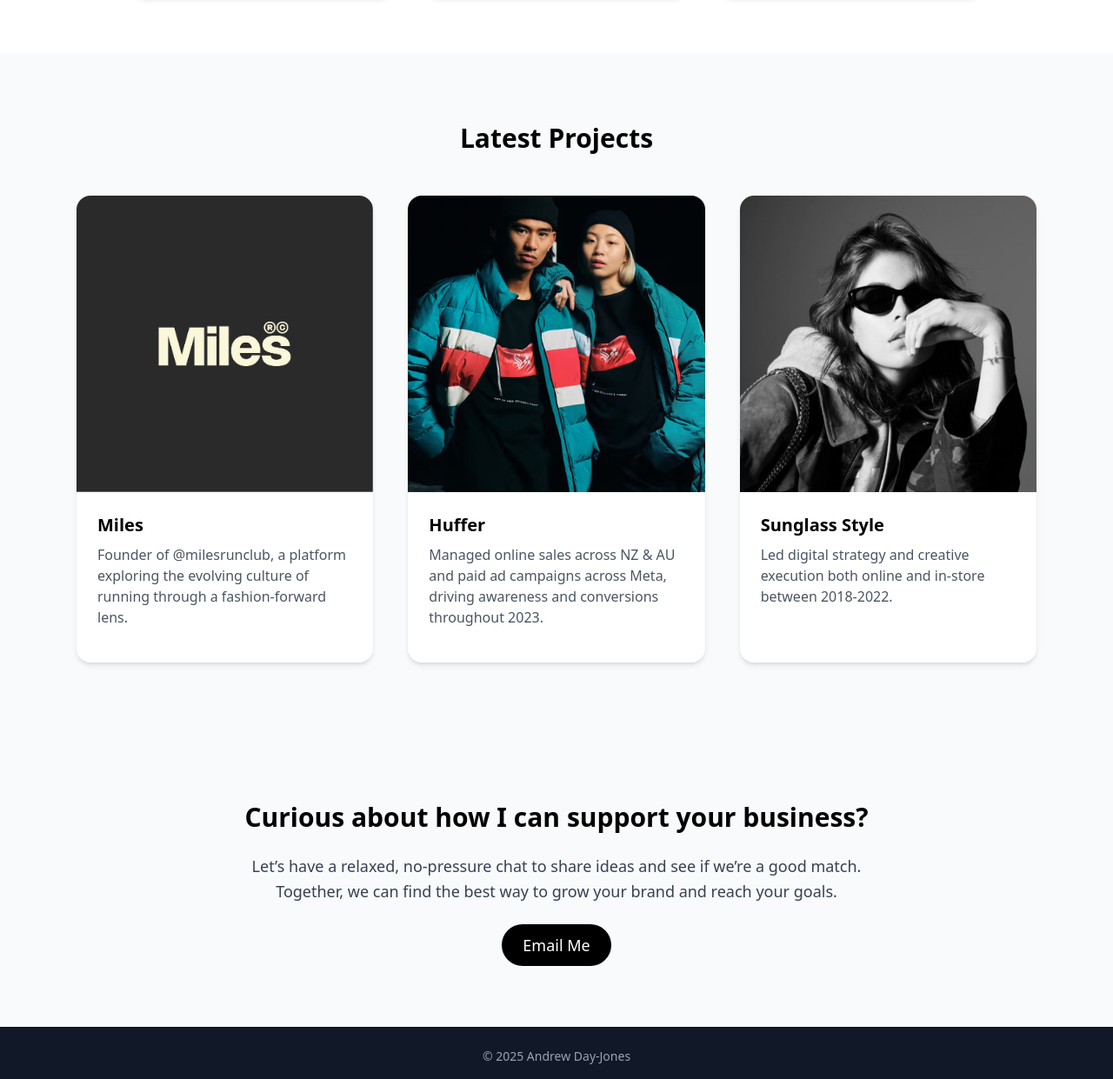
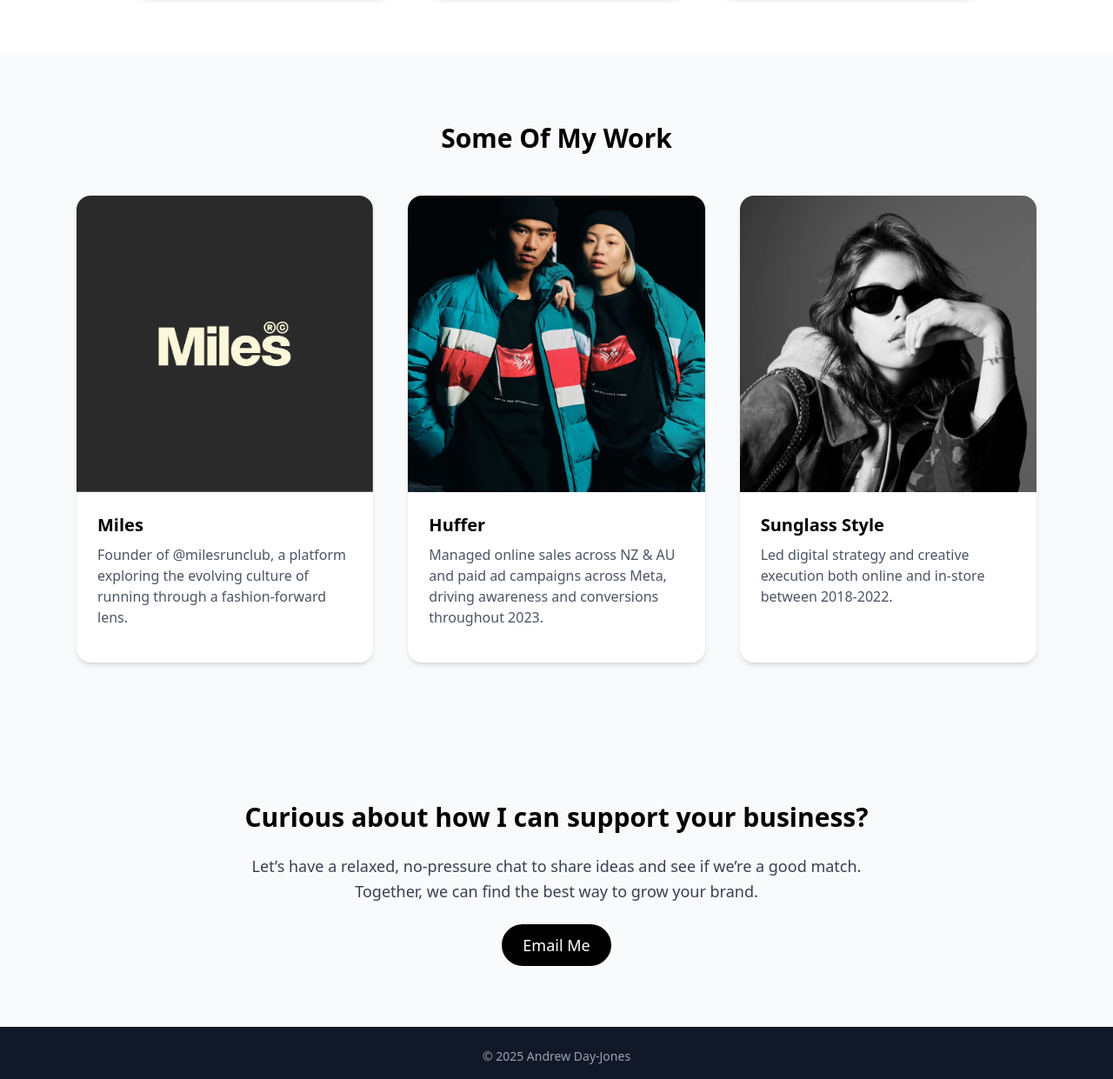
Before and after one commit to andrewdayjones/freelance, a plain HTML site: page index.html in a window 1280 px wide. Shown: the part 1420-2661 px from the top of the page at 87% size. Drawn offline with nearby package versions, Linux system fonts and the light colour scheme.

Commit message:
Update index.html

```diff
--- a/index.html
+++ b/index.html
@@ -76,7 +76,7 @@
 
   <!-- Projects Section -->
   <section id="projects" class="max-w-6xl mx-auto px-6 py-20">
-    <h2 class="text-3xl font-bold mb-12 text-center text-black">Latest Projects</h2>
+    <h2 class="text-3xl font-bold mb-12 text-center text-black">Some Of My Work</h2>
     <div class="grid sm:grid-cols-1 md:grid-cols-2 lg:grid-cols-3 gap-10">
 
       <!-- Miles -->
@@ -116,7 +116,7 @@
   <section id="contact" class="max-w-3xl mx-auto px-6 py-20 text-center">
     <h2 class="text-3xl font-bold mb-6 text-black">Curious about how I can support your business?</h2>
     <p class="text-lg text-gray-700 mb-8 leading-relaxed">
-     Let’s have a relaxed, no-pressure chat to share ideas and see if we’re a good match. Together, we can find the best way to grow your brand and reach your goals.
+     Let’s have a relaxed, no-pressure chat to share ideas and see if we’re a good match. Together, we can find the best way to grow your brand.
     </p>
     <a href="mailto:andrew_p_jones@hotmail.com" class="px-6 py-3 bg-black text-white rounded-full text-lg hover:opacity-90 transition transform hover:scale-105">
       Email Me
```
